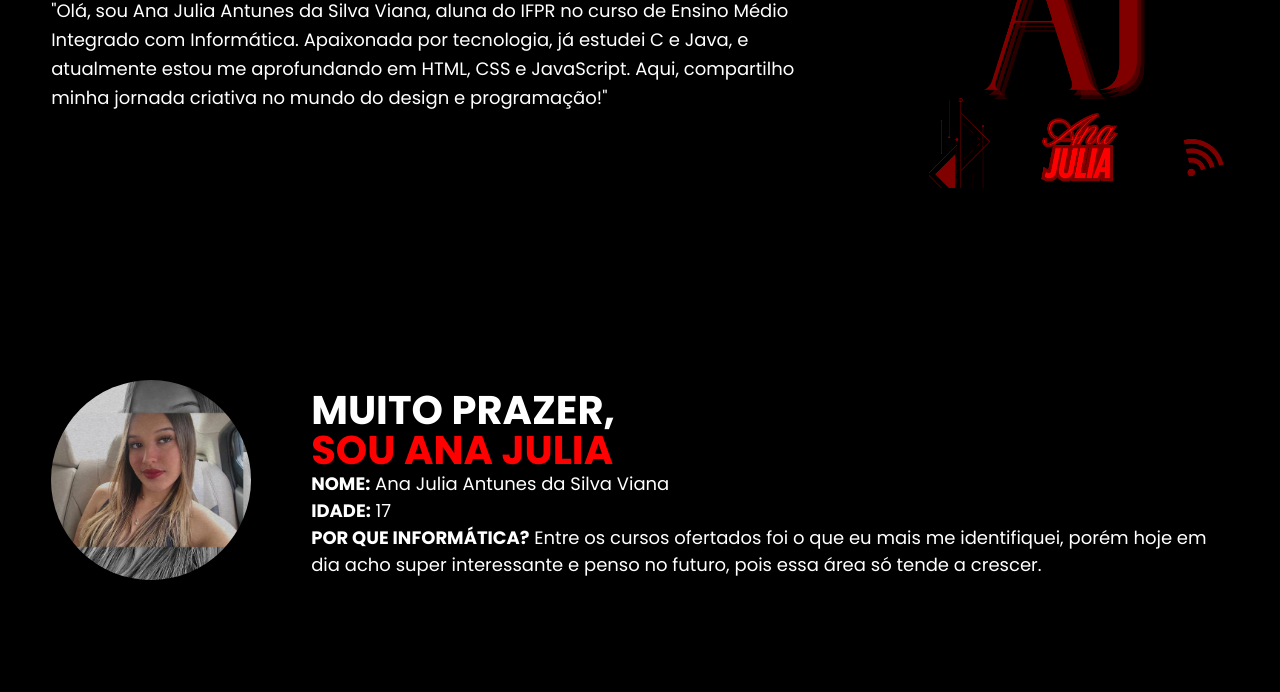
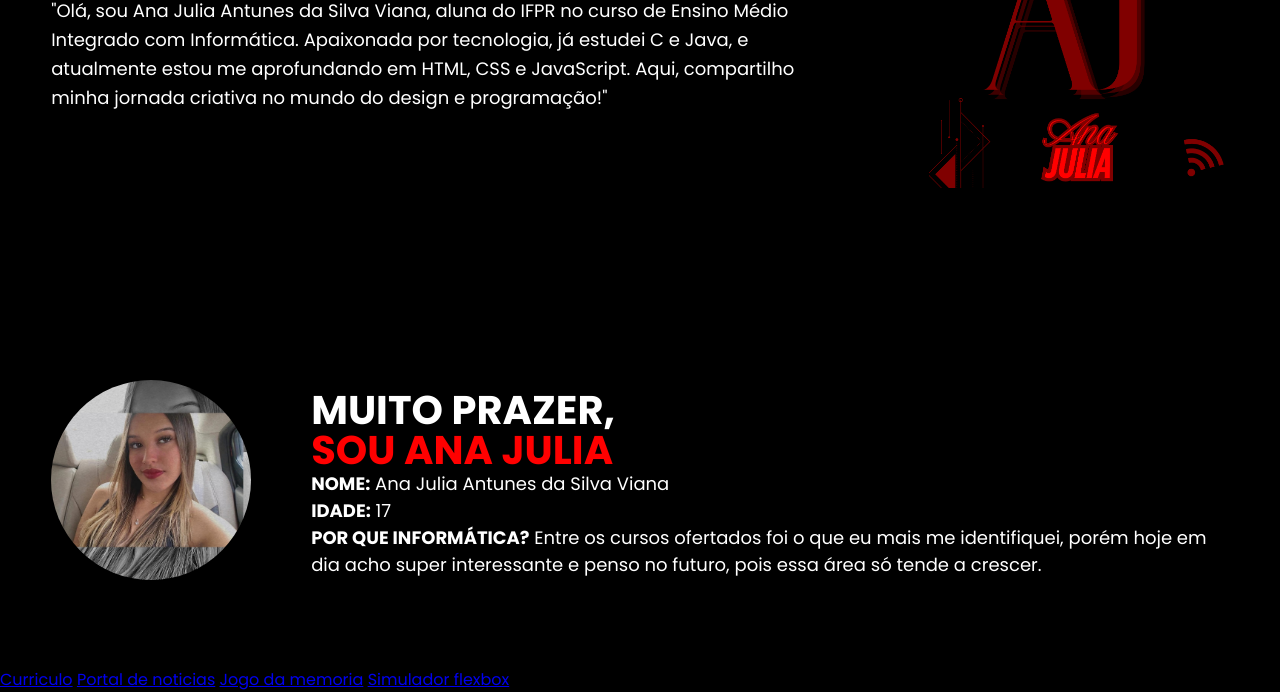
Before and after one commit to Anajuju18/Portifolio-AJ, a plain HTML site: page Portifólio_anaju.HTML in a window 1280 px wide. Shown: the part 454-1146 px from the top of the page. Before the commit the page ends 1121 px from the top, so only its background shows below. Drawn offline with Linux system fonts and the light colour scheme.

Commit message:
atividades

```diff
--- a/Portifólio_anaju.HTML
+++ b/Portifólio_anaju.HTML
@@ -65,6 +65,19 @@
                 </div>
             </div>
         </section>
+        <section class="projetos" id="projetos">
+            <div class="interface">
+                <div class="flex">
+
+                    <div class="txt-projetos">
+                        <a href="https://sofiacaet.github.io/CURRICULO/" _BLANK> Curriculo</a>
+                        <a href="https://sofiacaet.github.io/NOTICIAS/" _blank> Portal de noticias</a>
+                        <a href="https://sofiacaet.github.io/MEMORIA-JOGO/" _blank>Jogo da memoria</a>
+                        <a href="https://sofiacaet.github.io/SIMULADOR-FLEXBOX/" _blank>Simulador flexbox</a>
+                    </div>
+                </div>
+            </div>
+        </section>
     </main>
 </body>
 </html>
```
